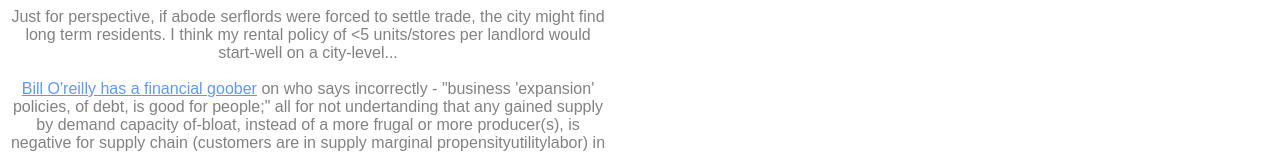
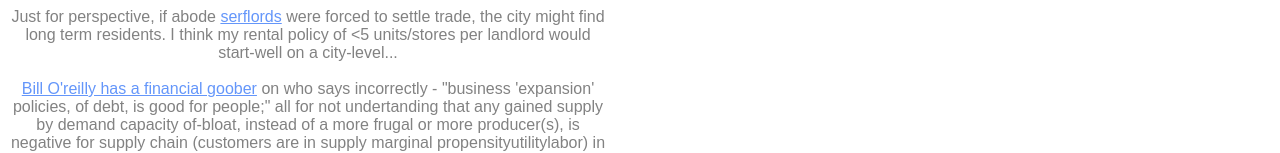
Before and after one commit to NickCarducci/BillBidenOrg, a React (Create React App) app: page / in a window 1280 px wide. Shown: the top 153 px of the page. Built offline with nearby package versions, Linux system fonts and the light colour scheme.

Commit message:
Update App.js

```diff
--- a/src/App.js
+++ b/src/App.js
@@ -17,9 +17,13 @@ export default class App extends React.Component {
             position: "relative"
           }}
         >
-          Just for perspective, if abode serflords were forced to settle trade,
-          the city might find long term residents. I think my rental policy of{" "}
-          {"<"}5 units/stores per landlord would start-well on a city-level...
+          Just for perspective, if abode&nbsp;
+          <a href="https://helpforlandlords.com/landlord-state-guide-assistance/new-york-landlord-guide/new-york-apartment-associations-and-new-york-landlord-associations/">
+            serflords
+          </a>
+          &nbsp;were forced to settle trade, the city might find long term
+          residents. I think my rental policy of {"<"}5 units/stores per
+          landlord would start-well on a city-level...
           <br />
           <br />
           <a href="https://pro.oc-oxfordcommunique.com/">
```
